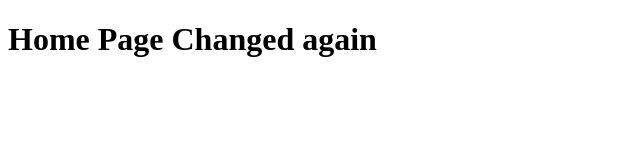
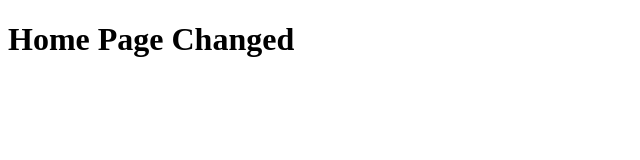
Before and after one commit to nimmyissac/Test-Project, a website: page public/index.html in a window 1280 px wide. Shown: the whole page, without its empty margins (0-640 px from the left). Drawn offline with Linux system fonts and the light colour scheme.

Commit message:
Dev branch

```diff
--- a/public/index.html
+++ b/public/index.html
@@ -9,6 +9,6 @@
 </head>
 
 <body>
-  <h1>Home Page Changed again</h1>
+  <h1>Home Page Changed</h1>
 </body>
 </html>
```
